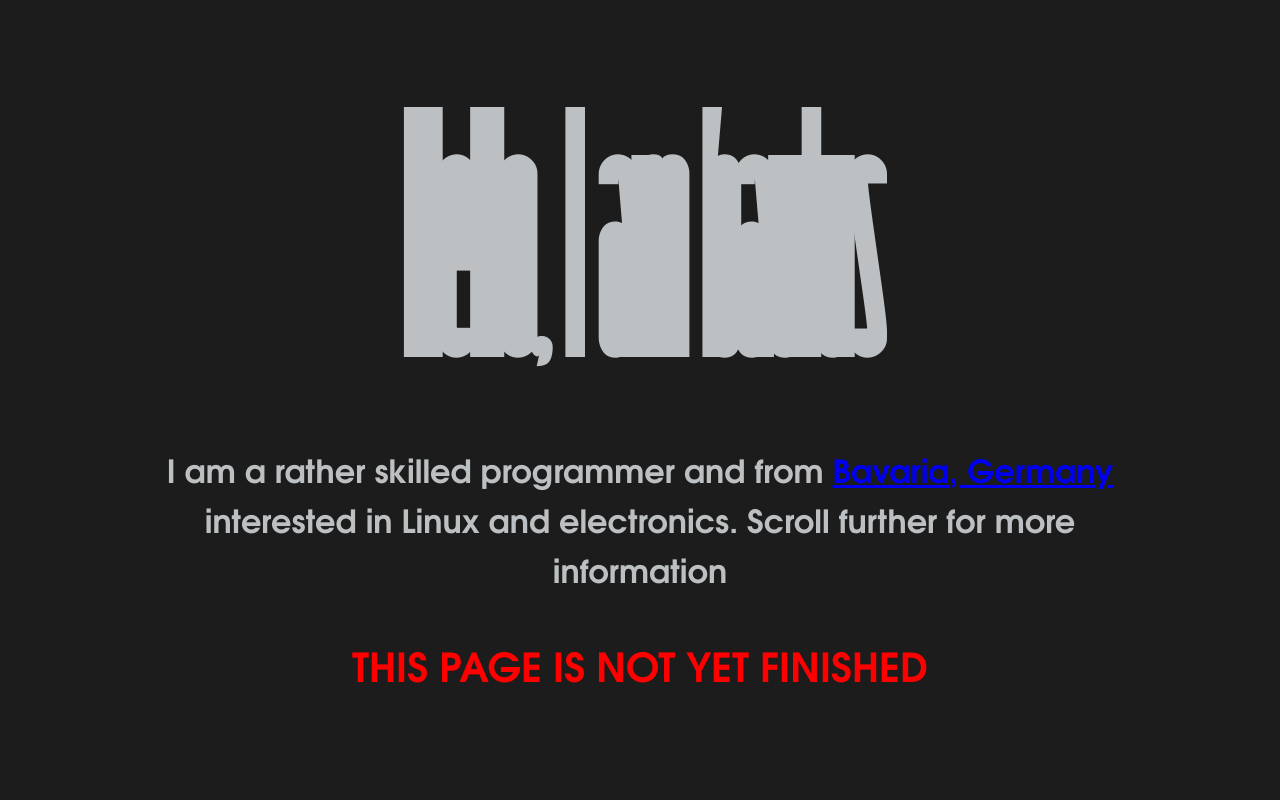
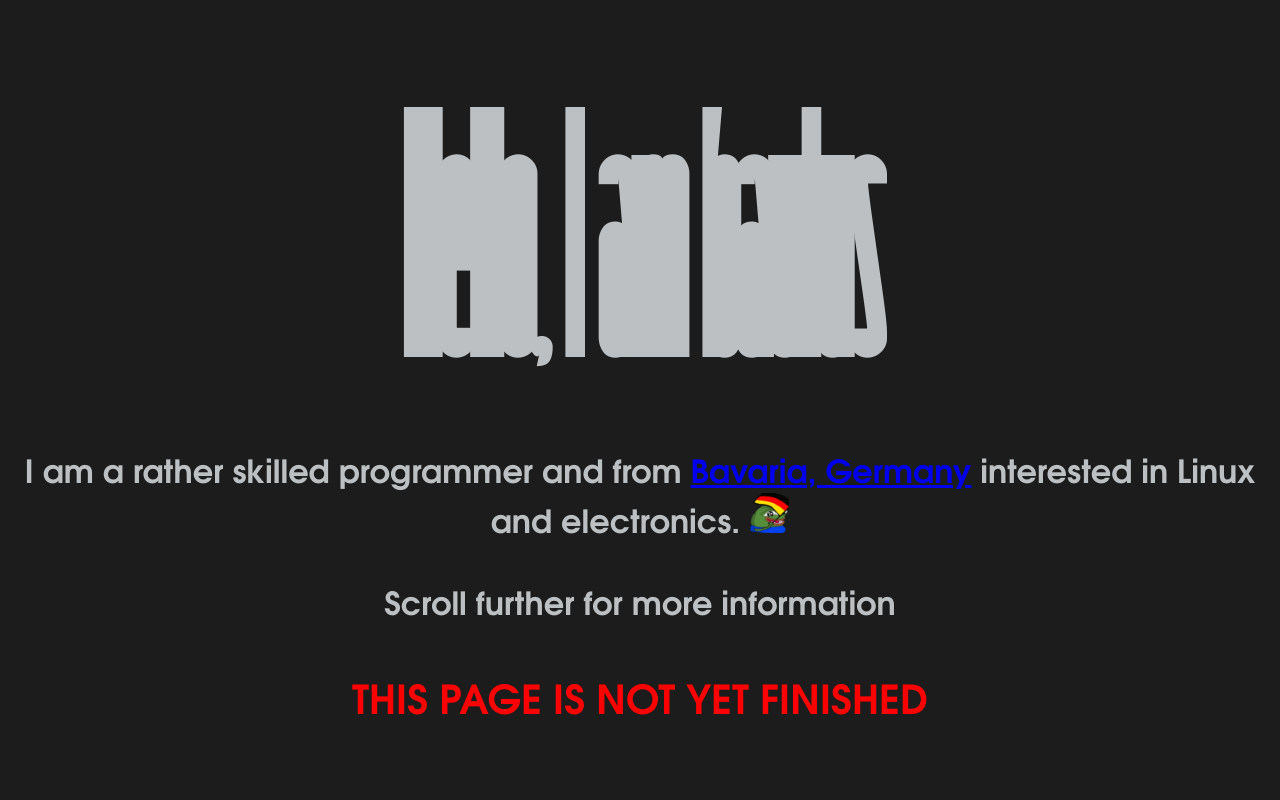
Before and after one commit to baulusdev/website, a plain HTML site: page index.html in a window 1280 px wide. Shown: the top 800 px of the page. Drawn offline with Linux system fonts and the light colour scheme.

Commit message:
added pepe

```diff
--- a/index.html
+++ b/index.html
@@ -53,8 +53,8 @@
         }
 
         .subtitle {
-        margin-left: 10%;
-        margin-right: 10%;
+        margin-left: 0%;
+        margin-right: 0%;
         color: #bdc0c2;
         font-size: 2rem;
         font-weight: 400;
@@ -92,8 +92,9 @@
 <body>
         <section id="1">
             <h2 class="typewriter">Hello, I am baulus</h2>
-            <p class="subtitle">I am a rather skilled programmer and from <a href="https://www.google.com/maps/place/Bayern,+Deutschland/@48.9174128,11.4079934,7z/data=!3m1!4b1!4m5!3m4!1s0x479f044c0fdf53a9:0x11d25a409387960!8m2!3d48.7904472!4d11.4978895">Bavaria, Germany</a>
-                interested in Linux and electronics. Scroll further for more information</p>
+                <p class="subtitle">I am a rather skilled programmer and from <a href="https://www.google.com/maps/place/Bayern,+Deutschland/@48.9174128,11.4079934,7z/data=!3m1!4b1!4m5!3m4!1s0x479f044c0fdf53a9:0x11d25a409387960!8m2!3d48.7904472!4d11.4978895">Bavaria, Germany</a>
+                interested in Linux and electronics. <img src="assets/peepogermany.gif" alt="germangif" width="40px" height="40px"> </p>
+                <p class="subtitle">Scroll further for more information</p>
             <p style="color: red;">THIS PAGE IS NOT YET FINISHED</p>
         </section>
         <section id="2">
```
Also changed, not shown: assets/peepogermany.gif (added).
